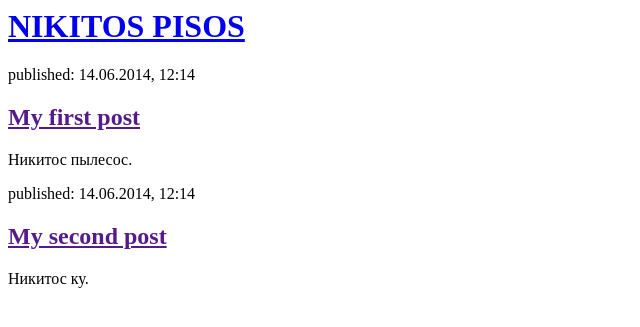
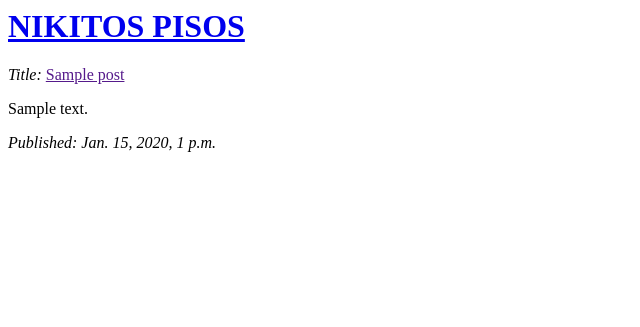
Before and after one commit to VladVetrov/my-first-blog, a Django app: template blog/templates/blog/post_list.html in a window 1280 px wide. Shown: the top 327 px of the page, without its empty margins (0-640 px from the left). Run offline with Django 3.2, Linux system fonts and the light colour scheme; the template is opened without the code that fills it: values that come from a table or form of the project are taken from there, others are empty; tables that the repository leaves empty hold one stand-in row (values such as "Sample post").

Commit message:
Version 1.0.2

```diff
--- a/blog/models.py
+++ b/blog/models.py
@@ -10,7 +10,7 @@ class Post(models.Model):
 
 	def publish(self):
 		self.published_date = timezone.now()
-		self.save
+		self.save()
 
 	def __str__(self):
 		return self.title
--- a/blog/templates/blog/post_list.html
+++ b/blog/templates/blog/post_list.html
@@ -7,16 +7,16 @@
             <h1><a href="/">NIKITOS PISOS</a></h1>
         </div>
 
-        <div>
-            <p>published: 14.06.2014, 12:14</p>
-            <h2><a href="">My first post</a></h2>
-            <p>Никитос пылесос.</p>
-        </div>
+            <div>
 
-        <div>
-            <p>published: 14.06.2014, 12:14</p>
-            <h2><a href="">My second post</a></h2>
-            <p>Никитос ку.</p>
-        </div>
+                {% for post in posts %}
+
+
+                <p><i>Title:</i> <a href=""> {{ post.title }} </a> </p>
+                <p>  {{ post.text }}  </p>
+                <p ><i>Published:  {{ post.published_date }}</i></p>
+                <br>
+
+                {% endfor %}
     </body>
 </html>
--- a/blog/views.py
+++ b/blog/views.py
@@ -1,5 +1,8 @@
 from django.shortcuts import render
+from .models import Post
+from django.utils import timezone
 
 
 def post_list(request):
- 	return render(request, 'blog/post_list.html', {})
+    posts = Post.objects.filter(published_date__lte=timezone.now()).order_by('published_date')
+    return render(request, 'blog/post_list.html', {'posts': posts})
```
